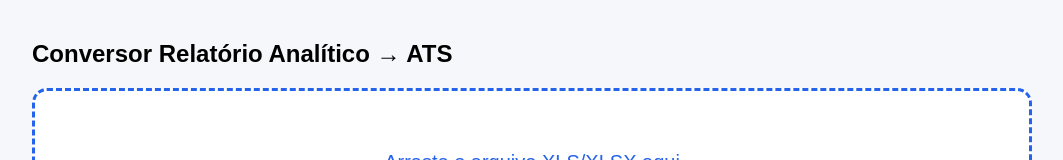
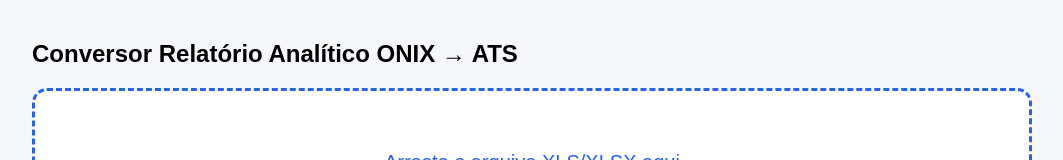
Before and after one commit to pablojulier/conversoronixparaats, a plain HTML site: page index.html in a window 1280 px wide. Shown: the top 160 px of the page, without its empty margins (108-1171 px from the left). Drawn offline with Linux system fonts and the light colour scheme.

Commit message:
Update index.html

```diff
--- a/index.html
+++ b/index.html
@@ -18,7 +18,7 @@
 </head>
 <body>
 
-<h2>Conversor Relatório Analítico → ATS</h2>
+<h2>Conversor Relatório Analítico ONIX → ATS</h2>
 
 <div id="dropZone">
 Arraste o arquivo XLS/XLSX aqui<br>
```
